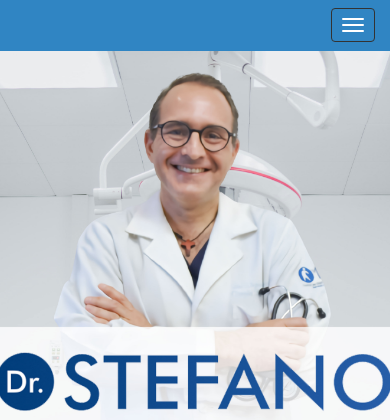
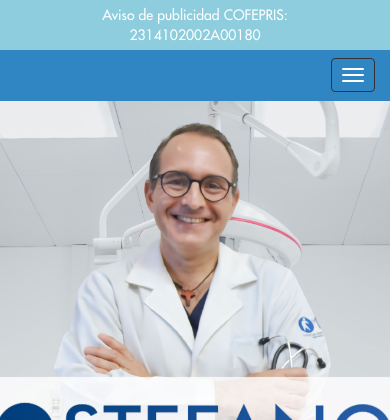
Before and after one commit to nightfury-04/dr-stefano, a PHP site: page / in a window 390 px wide. Shown: the top 420 px of the page. Run offline with PHP 8.4, Linux system fonts and the light colour scheme; some libraries are stand-ins or nearby versions.

Commit message:
Fix mobile

```diff
--- a/css/style.css
+++ b/css/style.css
@@ -274,6 +274,7 @@ li {
   font-size: 14px;
   text-align: right;
   padding: 0;
+  margin-bottom: 0;
 }
 
 .accordion-title {
@@ -448,3 +449,17 @@ button.schedule {
     align-items: center;
     height: 50px;
 }
+
+.aviso {
+  background-color: #8ecddd;
+  padding: 5px 40px;
+  color: white;
+  font-size: 14px;
+}
+
+@media only screen and (max-width: 992px) {
+  .aviso span {
+    display: block;
+    text-align: center;
+  }
+}
--- a/index.php
+++ b/index.php
@@ -21,6 +21,9 @@
 </head>
 
 <body>
+    <div class="aviso">
+        <span>Aviso de publicidad COFEPRIS: 2314102002A00180</span>
+    </div>
     <div class="navbar navbar-inverse navbar-fixed-top move-me" id="menu">
         <div class="container">
             <div class="navbar-header">
@@ -47,7 +50,6 @@
                     <li><a href="#contact">Contacto</a></li>
                 </ul>
             </div>
-
         </div>
     </div>
     <!--NAVBAR SECTION END-->
```
